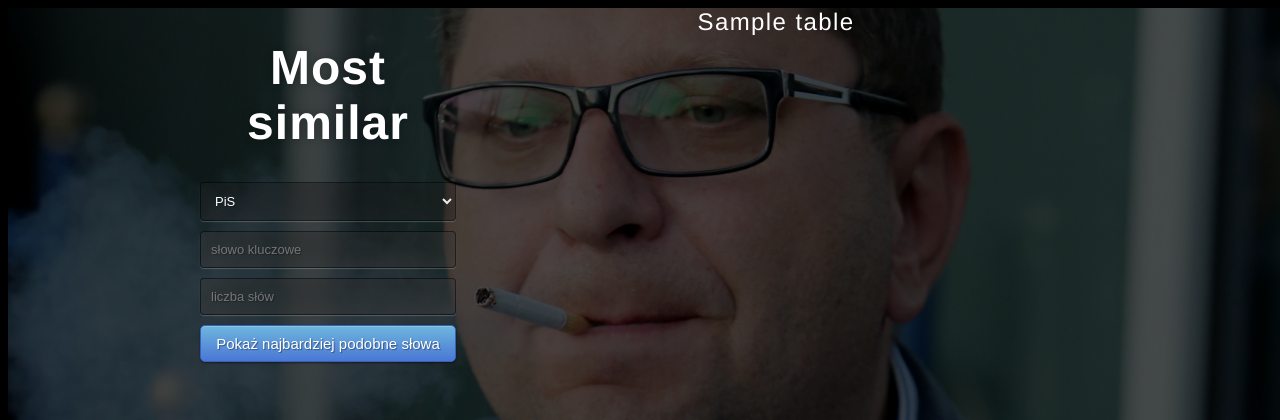
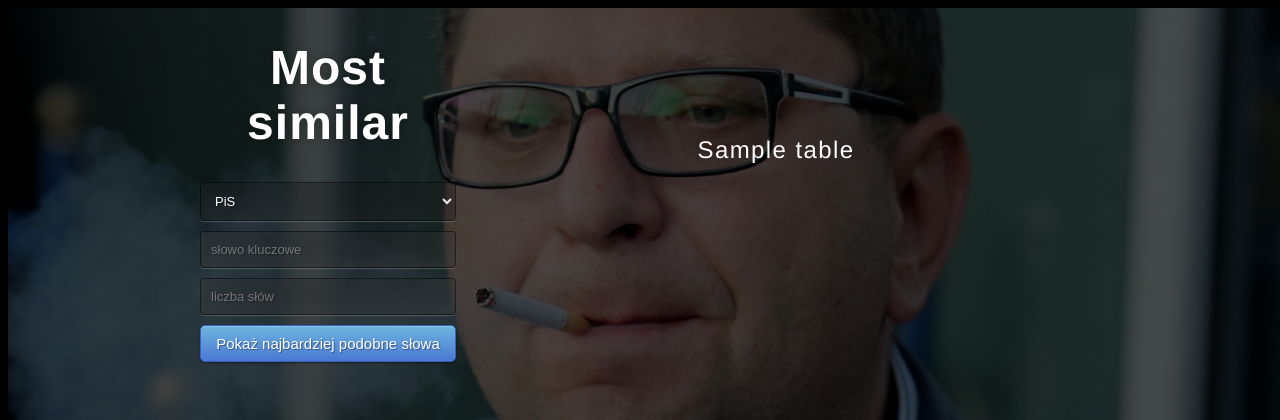
Before and after one commit to kalii4747/Tweet2Vec, a Flask app: template templates/index.html in a window 1280 px wide. Shown: the top 420 px of the page. Run offline with Flask 2, Linux system fonts and the light colour scheme; the template is opened without the code that fills it: most values are stand-ins (such as "Sample title", 1, 10 or a date in 2020).

Commit message:
Update style.css

```diff
--- a/static/css/style.css
+++ b/static/css/style.css
@@ -36,6 +36,7 @@ body {
     width: 35%;
     float: left;
     padding-left: 15%;
+	padding-top: 10%
     position: relative;
 }
 
@@ -45,6 +46,7 @@ body {
     width: 35%;
     float: left;
     padding-left: 15%;
+	padding-top: 10%
 }
 
 input, select {
```
